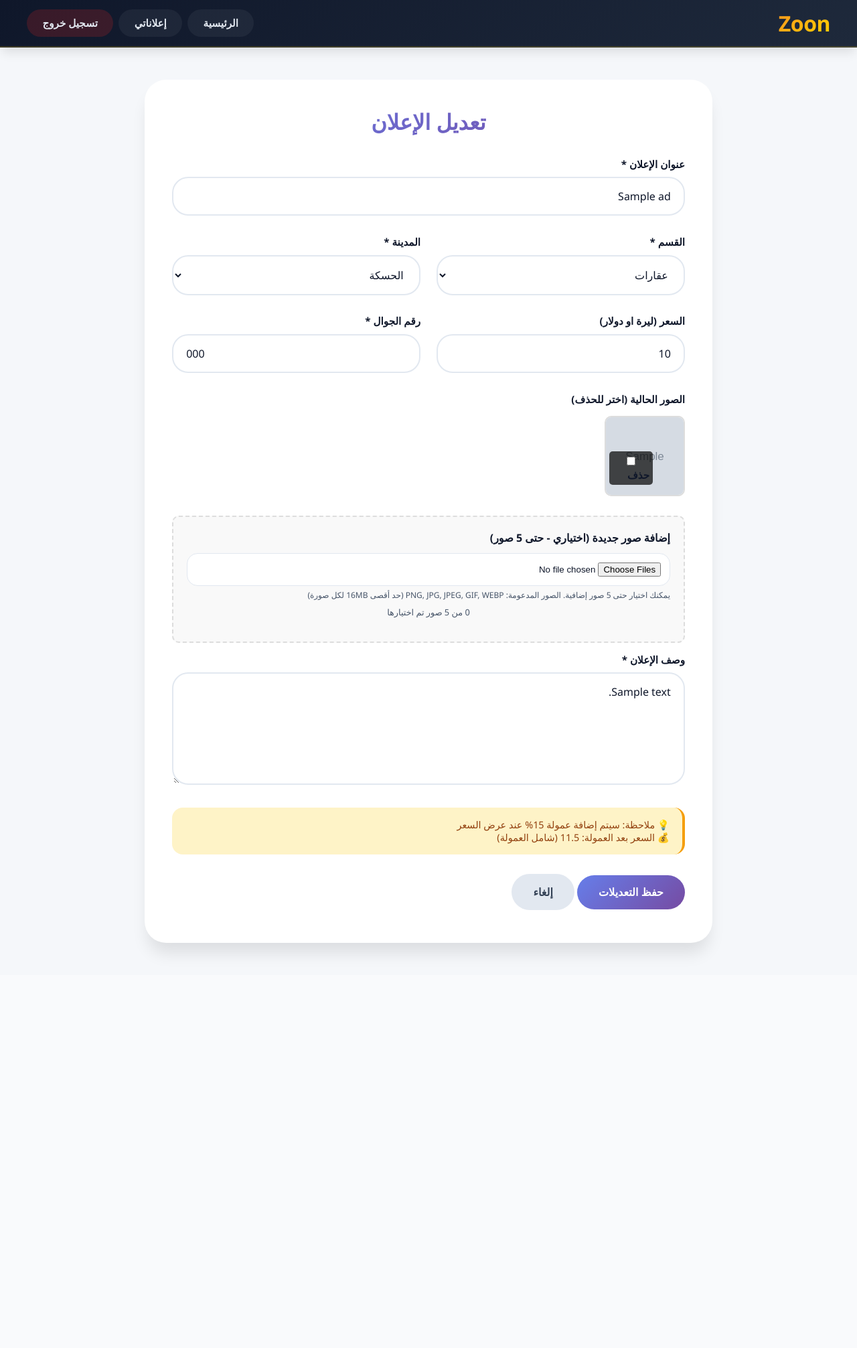
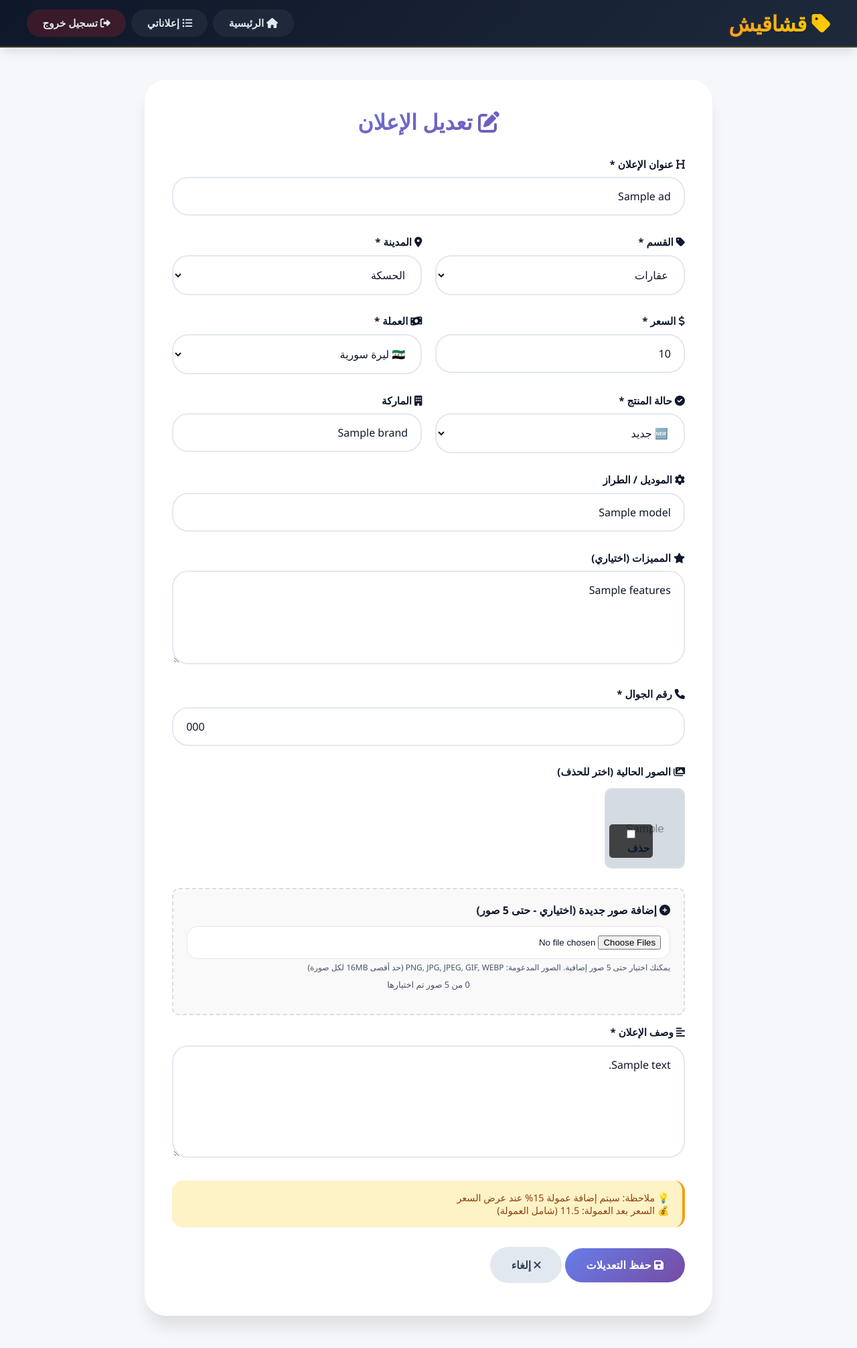
Before and after one commit to ponte754/qshaqesh, a Flask app: template templates/edit_ad.html in a window 1280 px wide. Shown: the whole page at 67% size. Before the commit the page ends 1428 px from the top, so only its background shows below. Run offline with Flask 3, Linux system fonts and the light colour scheme; the template is opened without the code that fills it: most values are stand-ins (such as "Sample title", 1, 10 or a date in 2020); grey boxes marked "Sample" are stand-in pictures.

Commit message:
Update edit_ad.html

```diff
--- a/templates/edit_ad.html
+++ b/templates/edit_ad.html
@@ -5,6 +5,7 @@
     <meta name="viewport" content="width=device-width, initial-scale=1.0">
     <title>تعديل الإعلان - قشاقيش</title>
     <link rel="stylesheet" href="{{ url_for('static', filename='style.css') }}">
+    <link rel="stylesheet" href="https://cdnjs.cloudflare.com/ajax/libs/font-awesome/6.0.0-beta3/css/all.min.css">
     <style>
         .existing-images {
             display: flex;
@@ -78,40 +79,51 @@
             justify-content: center;
             cursor: pointer;
         }
+        .form-row {
+            display: grid;
+            grid-template-columns: 1fr 1fr;
+            gap: 1.2rem;
+        }
+        @media (max-width: 768px) {
+            .form-row {
+                grid-template-columns: 1fr;
+                gap: 0;
+            }
+        }
     </style>
 </head>
 <body>
     <header>
-        <a href="{{ url_for('index') }}" class="logo">Zoon</a>
+        <a href="{{ url_for('index') }}" class="logo"><i class="fas fa-tag"></i> قشاقيش</a>
         <nav class="navbar">
-            <a href="{{ url_for('index') }}">الرئيسية</a>
-            <a href="{{ url_for('my_ads') }}">إعلاناتي</a>
-            <a href="{{ url_for('logout') }}" class="logout-btn">تسجيل خروج</a>
+            <a href="{{ url_for('index') }}"><i class="fas fa-home"></i> الرئيسية</a>
+            <a href="{{ url_for('my_ads') }}"><i class="fas fa-list-ul"></i> إعلاناتي</a>
+            <a href="{{ url_for('logout') }}" class="logout-btn"><i class="fas fa-sign-out-alt"></i> تسجيل خروج</a>
         </nav>
     </header>
 
     <div class="form-container">
         <div class="add-ad-box">
-            <h2>تعديل الإعلان</h2>
+            <h2><i class="fas fa-edit"></i> تعديل الإعلان</h2>
 
             {% if errors %}
                 <div class="error-message">
                     {% for error in errors %}
-                        <p>{{ error }}</p>
+                        <p><i class="fas fa-exclamation-circle"></i> {{ error }}</p>
                     {% endfor %}
                 </div>
             {% endif %}
 
             <form method="POST" action="{{ url_for('edit_ad', ad_id=ad.id) }}" class="ad-form" enctype="multipart/form-data">
                 <div class="form-group">
-                    <label for="title">عنوان الإعلان *</label>
+                    <label for="title"><i class="fas fa-heading"></i> عنوان الإعلان *</label>
                     <input type="text" id="title" name="title" required
                            value="{{ ad.title }}">
                 </div>
 
                 <div class="form-row">
                     <div class="form-group">
-                        <label for="category">القسم *</label>
+                        <label for="category"><i class="fas fa-tag"></i> القسم *</label>
                         <select id="category" name="category" required>
                             {% for cat in categories %}
                             <option value="{{ cat }}" {% if ad.category == cat %}selected{% endif %}>{{ cat }}</option>
@@ -120,7 +132,7 @@
                     </div>
 
                     <div class="form-group">
-                        <label for="city">المدينة *</label>
+                        <label for="city"><i class="fas fa-map-marker-alt"></i> المدينة *</label>
                         <select id="city" name="city" required>
                             {% for city in cities %}
                             <option value="{{ city }}" {% if ad.city == city %}selected{% endif %}>{{ city }}</option>
@@ -131,22 +143,62 @@
 
                 <div class="form-row">
                     <div class="form-group">
-                        <label for="price">السعر (ليرة او دولار)</label>
-                        <input type="number" id="price" name="price" step="0.01"
-                               value="{{ ad.price if ad.price != 'غير محدد' else '' }}">
+                        <label for="price"><i class="fas fa-dollar-sign"></i> السعر *</label>
+                        <input type="number" id="price" name="price" step="0.01" required
+                               value="{{ ad.price_value if ad.price_value > 0 else '' }}">
                     </div>
 
                     <div class="form-group">
-                        <label for="phone">رقم الجوال *</label>
-                        <input type="tel" id="phone" name="phone" required
-                               value="{{ ad.phone }}">
+                        <label for="currency"><i class="fas fa-money-bill-wave"></i> العملة *</label>
+                        <select id="currency" name="currency" required>
+                            <option value="ليرة سورية" {% if ad.currency == 'ليرة سورية' %}selected{% endif %}>🇸🇾 ليرة سورية</option>
+                            <option value="دولار" {% if ad.currency == 'دولار' %}selected{% endif %}>🇺🇸 دولار أمريكي</option>
+                            <option value="يورو" {% if ad.currency == 'يورو' %}selected{% endif %}>🇪🇺 يورو</option>
+                        </select>
                     </div>
+                </div>
+
+                <div class="form-row">
+                    <div class="form-group">
+                        <label for="condition"><i class="fas fa-check-circle"></i> حالة المنتج *</label>
+                        <select id="condition" name="condition" required>
+                            <option value="جديد" {% if ad.condition == 'جديد' %}selected{% endif %}>🆕 جديد</option>
+                            <option value="مستعمل" {% if ad.condition == 'مستعمل' %}selected{% endif %}>🔄 مستعمل</option>
+                            <option value="مجدد" {% if ad.condition == 'مجدد' %}selected{% endif %}>🔧 مجدد</option>
+                        </select>
+                    </div>
+
+                    <div class="form-group">
+                        <label for="brand"><i class="fas fa-building"></i> الماركة</label>
+                        <input type="text" id="brand" name="brand"
+                               placeholder="مثال: Apple, Samsung, Toyota"
+                               value="{{ ad.brand or '' }}">
+                    </div>
+                </div>
+
+                <div class="form-group">
+                    <label for="model"><i class="fas fa-cog"></i> الموديل / الطراز</label>
+                    <input type="text" id="model" name="model"
+                           placeholder="مثال: iPhone 13, Corolla 2020"
+                           value="{{ ad.model or '' }}">
+                </div>
+
+                <div class="form-group">
+                    <label for="features"><i class="fas fa-star"></i> المميزات (اختياري)</label>
+                    <textarea id="features" name="features" rows="3"
+                              placeholder="اذكر مميزات المنتج...">{{ ad.features or '' }}</textarea>
+                </div>
+
+                <div class="form-group">
+                    <label for="phone"><i class="fas fa-phone"></i> رقم الجوال *</label>
+                    <input type="tel" id="phone" name="phone" required
+                           value="{{ ad.phone }}">
                 </div>
 
                 <!-- الصور الموجودة -->
                 {% if ad.images_list and ad.images_list|length > 0 %}
                 <div class="form-group">
-                    <label>الصور الحالية (اختر للحذف)</label>
+                    <label><i class="fas fa-images"></i> الصور الحالية (اختر للحذف)</label>
                     <div class="existing-images">
                         {% for img in ad.images_list %}
                         <div class="existing-image-item">
@@ -162,7 +214,7 @@
 
                 <!-- إضافة صور جديدة -->
                 <div class="images-upload">
-                    <label class="images-label">إضافة صور جديدة (اختياري - حتى 5 صور)</label>
+                    <label class="images-label"><i class="fas fa-plus-circle"></i> إضافة صور جديدة (اختياري - حتى 5 صور)</label>
                     <input type="file" id="product_images" name="product_images" multiple
                            accept="image/png, image/jpeg, image/jpg, image/gif, image/webp"
                            onchange="previewImages(this)">
@@ -172,20 +224,20 @@
                 </div>
 
                 <div class="form-group">
-                    <label for="description">وصف الإعلان *</label>
+                    <label for="description"><i class="fas fa-align-left"></i> وصف الإعلان *</label>
                     <textarea id="description" name="description" rows="6" required>{{ ad.description }}</textarea>
                 </div>
 
                 <div class="info-box">
                     <p>💡 ملاحظة: سيتم إضافة عمولة 15% عند عرض السعر</p>
-                    {% if ad.price and ad.price != 'غير محدد' %}
+                    {% if ad.price_value > 0 %}
                     <p>💰 السعر بعد العمولة: {{ (ad.price_value * 1.15)|round(2) }} (شامل العمولة)</p>
                     {% endif %}
                 </div>
 
                 <div class="form-actions">
-                    <button type="submit" class="submit-btn">حفظ التعديلات</button>
-                    <a href="{{ url_for('view_ad', ad_id=ad.id) }}" class="cancel-btn">إلغاء</a>
+                    <button type="submit" class="submit-btn"><i class="fas fa-save"></i> حفظ التعديلات</button>
+                    <a href="{{ url_for('view_ad', ad_id=ad.id) }}" class="cancel-btn"><i class="fas fa-times"></i> إلغاء</a>
                 </div>
             </form>
         </div>
@@ -224,23 +276,4 @@
                         removeBtn.className = 'remove-image';
                         removeBtn.innerHTML = '×';
                         removeBtn.onclick = function() {
-                            previewItem.remove();
-                            const dt = new DataTransfer();
-                            const remainingFiles = Array.from(input.files).filter((_, i) => i !== index);
-                            remainingFiles.forEach(f => dt.items.add(f));
-                            input.files = dt.files;
-                            counter.textContent = `${input.files.length} من ${maxFiles} صور تم اختيارها`;
-
-                            const event = new Event('change');
-                            input.dispatchEvent(event);
-                        };
-                        previewItem.appendChild(removeBtn);
-                    };
-                    preview.appendChild(previewItem);
-                    reader.readAsDataURL(file);
-                }
-            });
-        }
-    </script>
-</body>
-</html>
+                            preview
```
